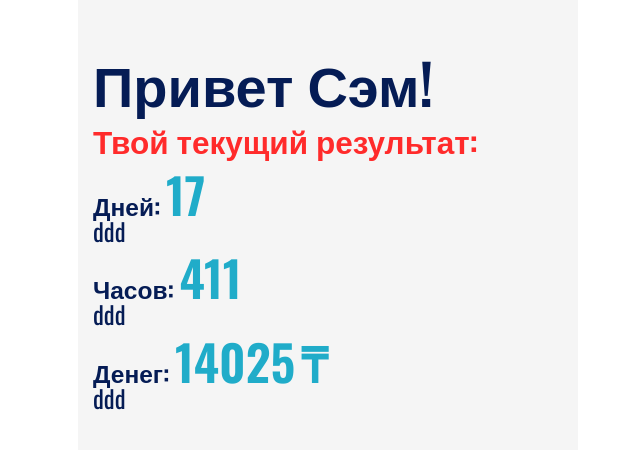
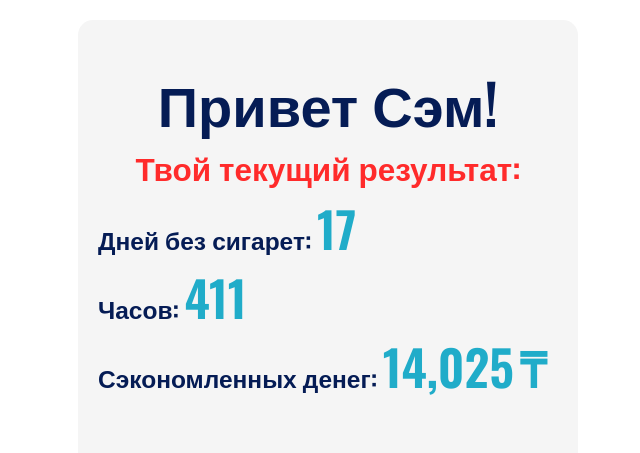
Before and after one commit to SemenSavlook/Smocking-time, a React app: page / in a window 1280 px wide. Shown: the whole page, without its empty margins (312-952 px from the left). Built offline with nearby package versions, Linux system fonts and the light colour scheme.

Commit message:
1-st build

```diff
--- a/jsconfig.json
+++ b/jsconfig.json
@@ -10,7 +10,7 @@
   "exclude": [
     "node_modules",
     "**/node_modules/*",
-    "dist/"
+    "dist"
   ],
   "include": [
     "src/**/*"
--- a/src/components/Block-component.js
+++ b/src/components/Block-component.js
@@ -1,26 +1,39 @@
 import React from "react";
-import { CountUp } from 'countup.js';
-import { useEffect, useRef } from 'react'
+import { useEffect, useRef } from "react";
 import "./block-components.css";
+import { CountUp } from "countup.js";
 
+export default function BlockComponent(prop) {
+  console.log(prop);
+  const countupRef = useRef(null);
+  let countUpAnim;
 
-const BlockComponent = (prop) => {
-  const countupRef = useRef(null);
-  const countUp = new CountUp(countupRef.current, 5234);
+  useEffect(() => {
+    initCountUp();
+  }, []);
 
-// if (!countUp.error) {
-//   countUp.start();
-// } else {
-//   console.error(countUp.error);
-// }
+  async function initCountUp() {
+    countUpAnim = new CountUp(
+      countupRef.current,
+      prop.info,
+      prop.countJSprops || {}
+    );
+    if (!countUpAnim.error) {
+      countUpAnim.start();
+    } else {
+      console.error(countUpAnim.error);
+    }
+  }
 
   return (
-    <div className="block" id={prop.id}>
-      <span className="label">{prop.label}</span>&nbsp;<span>{prop.info}</span>
-      &nbsp;<span>{prop.onEnd}</span>
-      <div>{countUp.start()} ddd</div>
+    <div className="block">
+      <span className="label">{prop.label}</span>
+      &nbsp;
+      <span className="info" ref={countupRef}>
+        0
+      </span>
+      &nbsp;
+      <span className="info">{prop.onEnd}</span>
     </div>
   );
-};
-
-export default BlockComponent;
+}
--- a/src/components/block-components.css
+++ b/src/components/block-components.css
@@ -9,5 +9,5 @@
 }
 
 .block:not(:last-child) {
-  margin-bottom: 10px;
+  margin-bottom: 20px;
 }
--- a/src/main.css
+++ b/src/main.css
@@ -328,19 +328,23 @@ h1 {
   font-size: 4rem;
   font-weight: bold;
   margin: 1rem 0;
+  text-align: center;
 }
 
 h2 {
   font-size: 2.25rem;
   font-weight: bold;
-  margin: 1rem 0;
+  margin: 1.5rem 0;
   color: #ff2b2b;
+  text-align: center;
 }
 
 .app {
   font-size: 1.75rem;
   max-width: 500px;
-  padding: 40px 15px;
-  margin: 0 auto;
+  padding: 40px 20px;
+  margin: 20px auto;
   background-color: rgb(245, 245, 245);
+  min-height: 90vh;
+  border-radius: 15px;
 }
--- a/src/main.js
+++ b/src/main.js
@@ -10,19 +10,19 @@ const oneDay = 1000 * 60 * 60 * 24;
 const freeDays = Math.floor(timer / oneDay);
 const freeHours = Math.floor(timer / (1000 * 60 * 60));
 const cigCost = 750;
+const money = freeDays * cigCost + freeDays * cigCost * 0.1;
 
 const root = ReactDOM.createRoot(document.querySelector(".app"));
 root.render(
   <>
     <h1>Привет Сэм!</h1>
     <h2>Твой текущий результат:</h2>
-    <BlockComponent label={"Дней:"} info={freeDays} id={"days"} />
-    <BlockComponent label={"Часов:"} info={freeHours} id={"hours"} />
     <BlockComponent
-      label={"Денег:"}
-      info={freeDays * cigCost + freeDays * cigCost * 0.1}
-      onEnd={"₸"}
-      id={"money"}
+      label={"Дней без сигарет:"}
+      info={freeDays}
+      countJSprops={{ duration: 2.5, useEasing: false }}
     />
+    <BlockComponent label={"Часов:"} info={freeHours} />
+    <BlockComponent label={"Сэкономленных денег:"} info={money} onEnd={"₸"} />
   </>
 );
```
